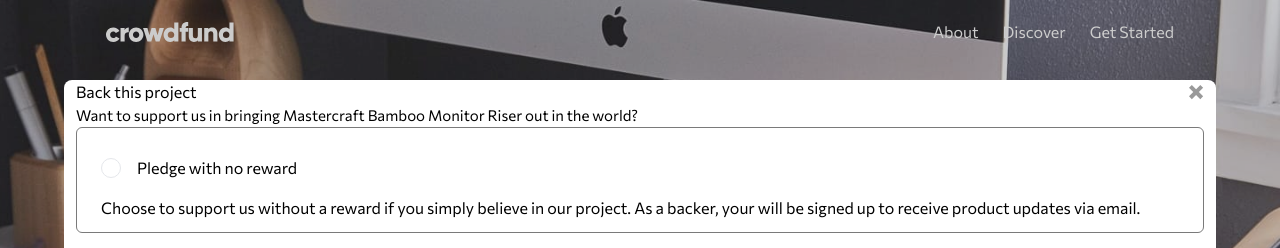
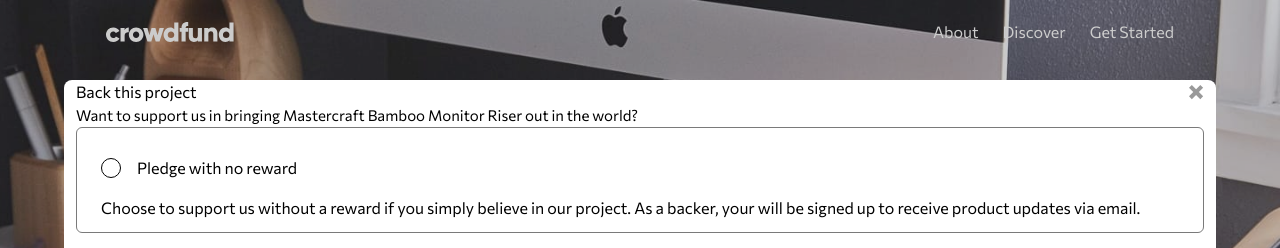
Before and after one commit to chiamaka28/crowdfunding-product, a React (Vite) app: page / in a window 1280 px wide. Both pictures are taken after a click on the button "Back this project". Shown: the top 248 px of the page. Built offline with nearby package versions, Linux system fonts and the light colour scheme.

Commit message:
added a style to the cards

```diff
--- a/src/components/ProjectModal.jsx
+++ b/src/components/ProjectModal.jsx
@@ -24,7 +24,7 @@ const ProjectModal = ({ handleModal }) => {
         <div className="flex flex-col gap-y-6">
           <div className={` ${selected ? "border-cyan border-[2px]" : "border-darkGrey border-[1px]"} border border-darkGray rounded-md px-6 py-3`}>
             <div className="flex items-center gap-4 py-4">
-              <button onClick={handleSelect} className="  border border-darkGrey w-5 h-5 rounded-full flex justify-center items-center" >
+              <button onClick={handleSelect} className="  border border-black w-5 h-5 rounded-full flex justify-center items-center" >
                { selected && <div className="h-3 w-3 rounded-full bg-cyan"></div> }
               </button>
               <h4>Pledge with no reward </h4>
@@ -35,10 +35,10 @@ const ProjectModal = ({ handleModal }) => {
               updates via email.
             </p>
           </div>
-          <div className="border border-darkGray rounded-md px-6 py-3">
+          <div className={` ${selected ? "border-cyan border-[2px]" : "border-darkGrey border-[1px]"} border border-darkGray rounded-md px-6 py-3`}>
             <div className="flex items-center gap-4  py-4">
-              <button className="border border-black w-5 h-5 rounded-full flex justify-center items-center">
-                {/* <div className="h-3 w-3 rounded-full bg-cyan"></div> */}
+              <button  onClick={handleSelect} className="border border-black w-5 h-5 rounded-full flex justify-center items-center">
+              { selected && <div className="h-3 w-3 rounded-full bg-cyan"></div> }
               </button>
               <div>
                 <h4>Bamboo Stand </h4>
```
